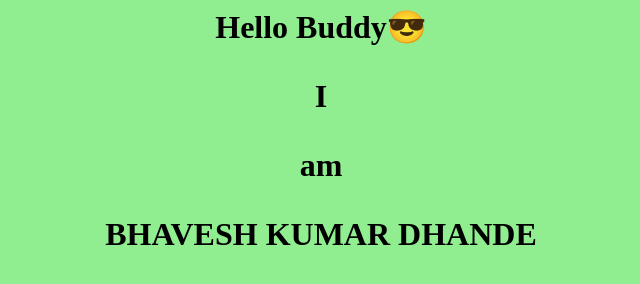
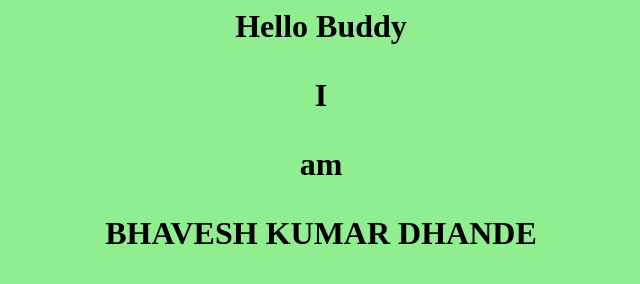
Before and after one commit to bhaveshdhande/jenkins, a plain HTML site: page index.html in a window 1280 px wide. Shown: the whole page, without its empty margins (319-959 px from the left). Drawn offline with Linux system fonts and the light colour scheme.

Commit message:
Update index.html

```diff
--- a/index.html
+++ b/index.html
@@ -3,7 +3,7 @@
 <Title>Profile </Title>
 </Head>
 <Body align = "center" bgcolor = "lightgreen">
-<H1> Hello Buddy😎
+<H1> Hello Buddy<H1>
 <p font = "papyrus" text = "purple" > I<P>
 <p font = "papyrus" text = "purple" > am<P>
 <p font = "papyrus" text = "purple" > BHAVESH KUMAR DHANDE<P>
```
